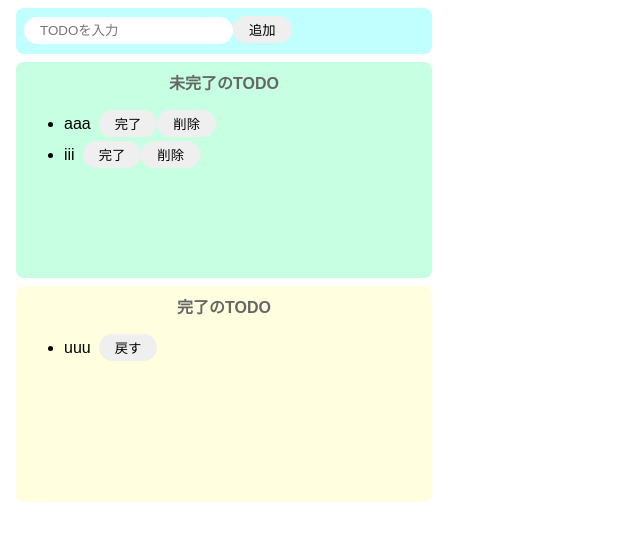
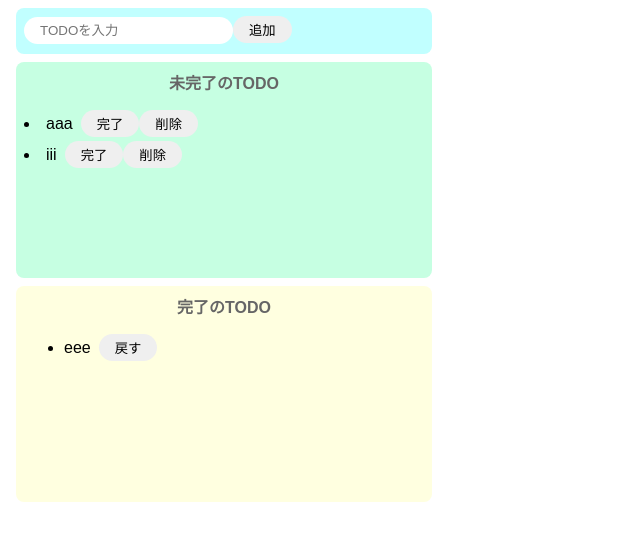
Before and after one commit to Takuya-Ampi/react_todo, a React (Create React App) app: page / in a window 1280 px wide. Shown: the top 540 px of the page, without its empty margins (0-640 px from the left). Built offline with nearby package versions, Linux system fonts and the light colour scheme.

Commit message:
モック実装(ループ処理)

```diff
--- a/src/App.jsx
+++ b/src/App.jsx
@@ -1,7 +1,10 @@
-import React from "react";
+import React, { useState } from "react";
 import "./styles.css";
 
 export const App = () => {
+  const [incompleteTodos, setIncompleteTodos] = useState(["aaa", "iii"]);
+  const [completeTodos, setCompleteTodos] = useState(["eee"]);
+
   return (
     <>
       <div className="input-area">
@@ -10,26 +13,28 @@
       </div>
       <div className="incomplete-area">
         <p className="title">未完了のTODO</p>
-        <ul>
-          <div className="list-row">
-            <li>aaa</li>
-            <button>完了</button>
-            <button>削除</button>
-          </div>
-          <div className="list-row">
-            <li>iii</li>
-            <button>完了</button>
-            <button>削除</button>
-          </div>
-        </ul>
+        {incompleteTodos.map((todo) => {
+          return (
+            <div key={todo} className="list-row">
+              <li>{todo}</li>
+              <button>完了</button>
+              <button>削除</button>
+            </div>
+          );
+        })}
+        <ul></ul>
       </div>
       <div className="complete-area">
         <p className="title">完了のTODO</p>
         <ul>
-          <div className="list-row">
-            <li>uuu</li>
-            <button>戻す</button>
-          </div>
+          {completeTodos.map((todo) => {
+            return (
+              <div key={todo} className="list-row">
+                <li>{todo}</li>
+                <button>戻す</button>
+              </div>
+            );
+          })}
         </ul>
       </div>
     </>
```
